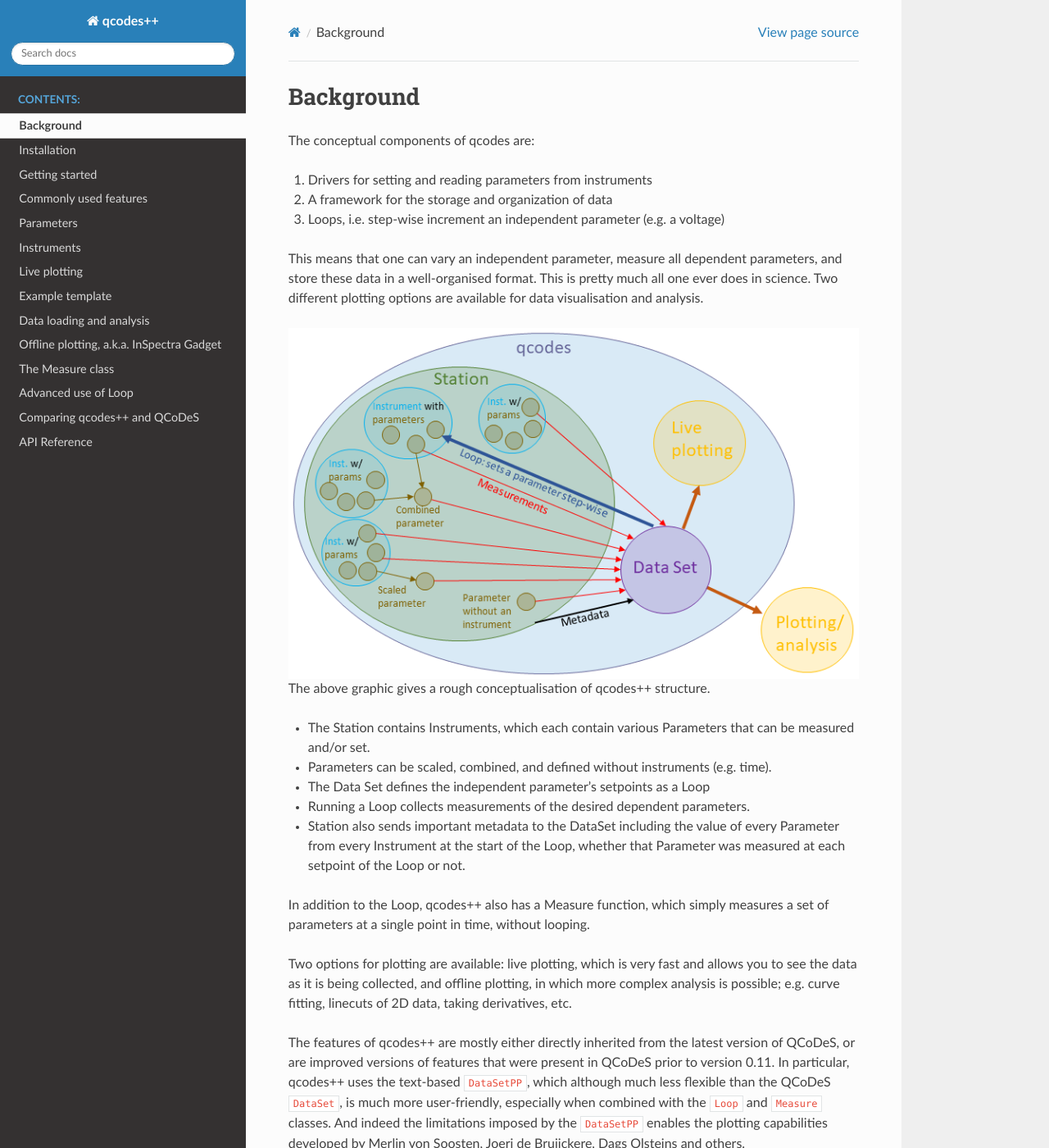
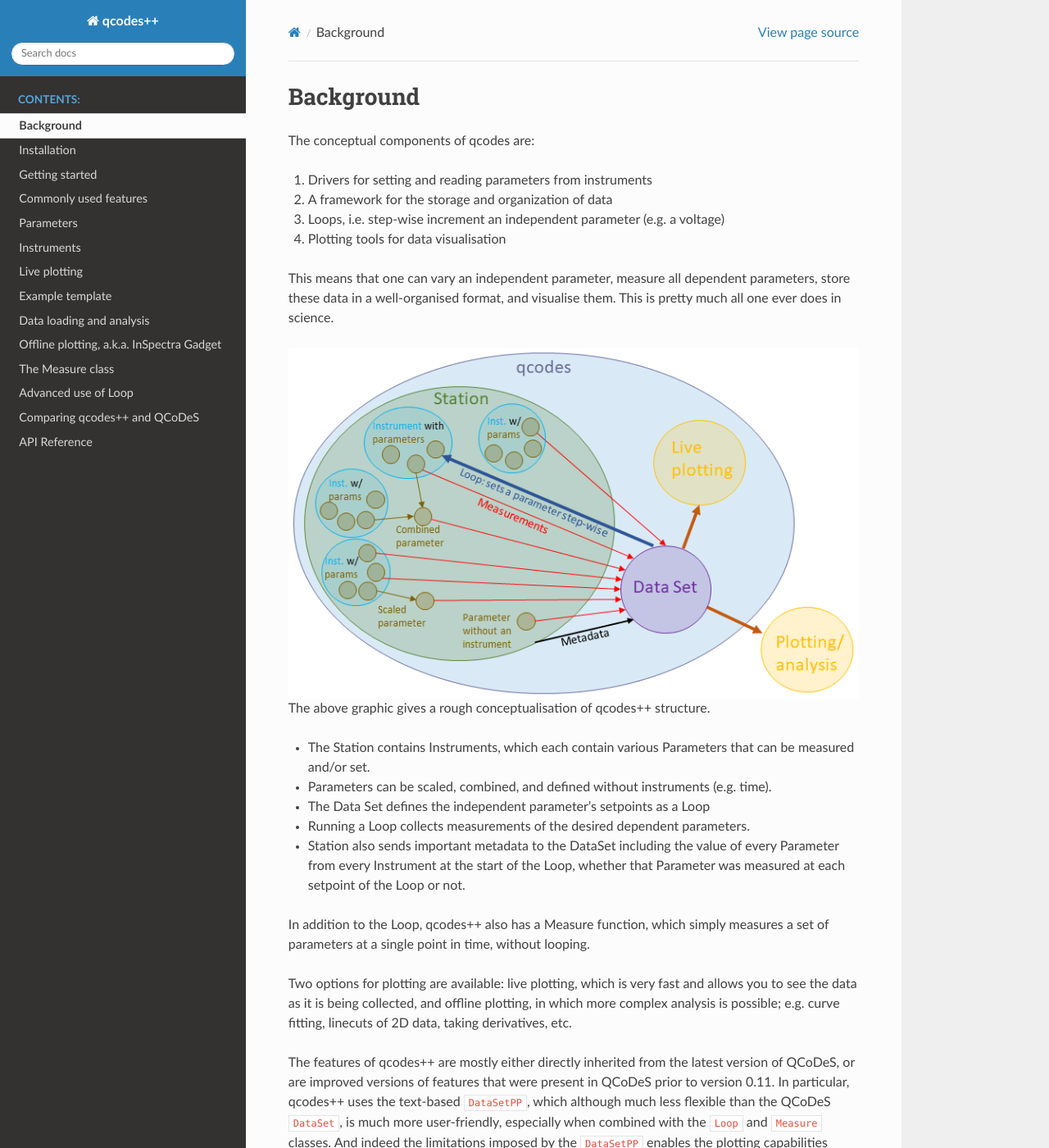
Before and after one commit to qcodespp/qcodespp.github.io, a Sphinx documentation site: the page built from docs/source/background.rst, in a window 1280 px wide and 1400 px high. Shown: the whole window at 82% size. Built offline with Sphinx 7.4.7 and the Read the Docs theme 3.1.0, drawn with Linux system fonts in a browser that asks for light colours; some of the changed text lies outside the part shown.

Commit message:
edit background

```diff
--- a/docs/source/background.rst
+++ b/docs/source/background.rst
@@ -6,10 +6,10 @@
 1)	Drivers for setting and reading parameters from instruments
 2)	A framework for the storage and organization of data
 3)  Loops, i.e. step-wise increment an independent parameter (e.g. a voltage)
+4)  Plotting tools for data visualisation
 
-This means that one can vary an independent parameter, measure all dependent parameters, and store these
-data in a well-organised format. This is pretty much all one ever does in science. Two different plotting
-options are available for data visualisation and analysis.
+This means that one can vary an independent parameter, measure all dependent parameters, store these
+data in a well-organised format, and visualise them. This is pretty much all one ever does in science.
 
 .. figure:: qcodes_visualiser.png
     :alt: Qcodes++ structure visualisation
```
Also changed, not shown: other parts of docs/source/background.rst (+1 -1 lines).
